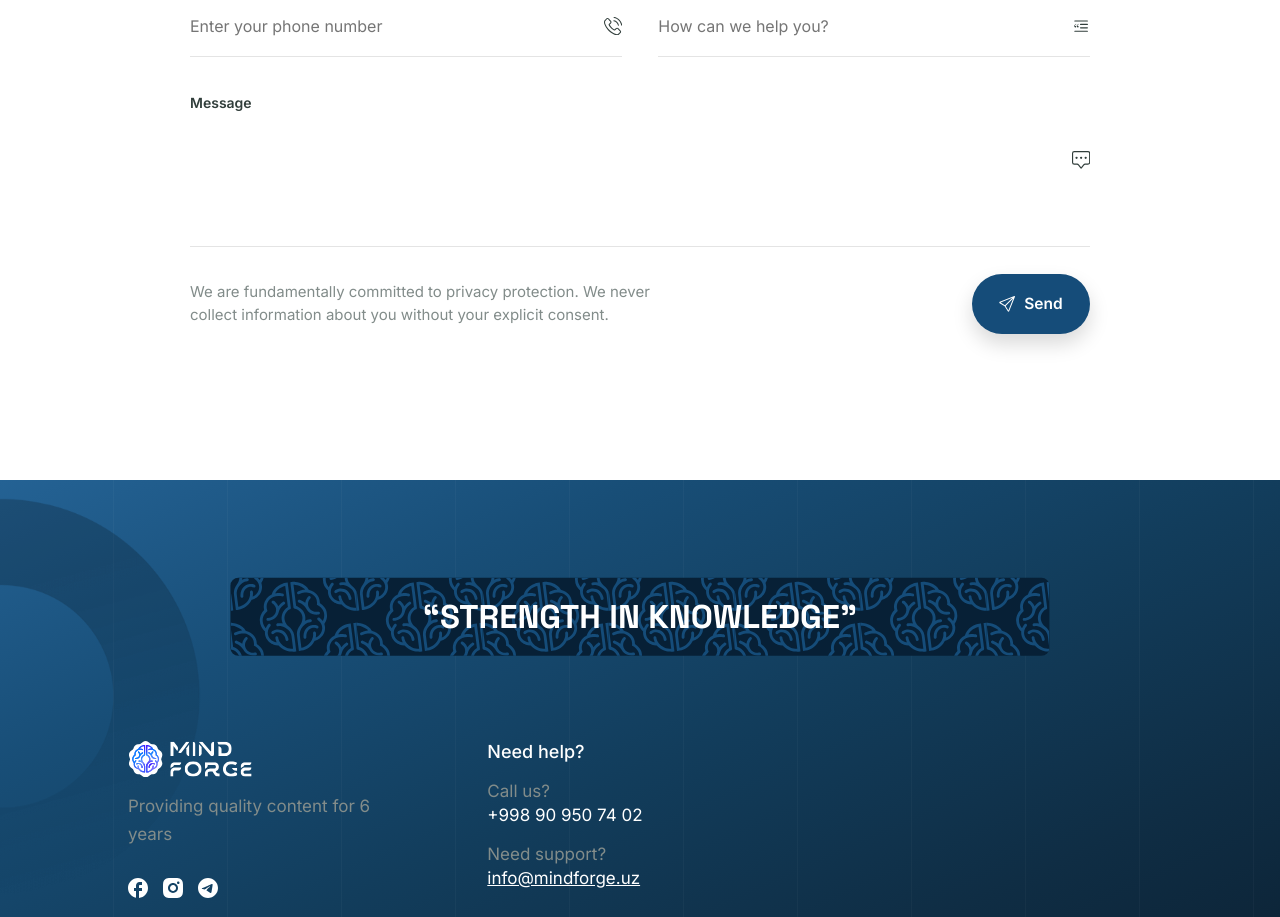
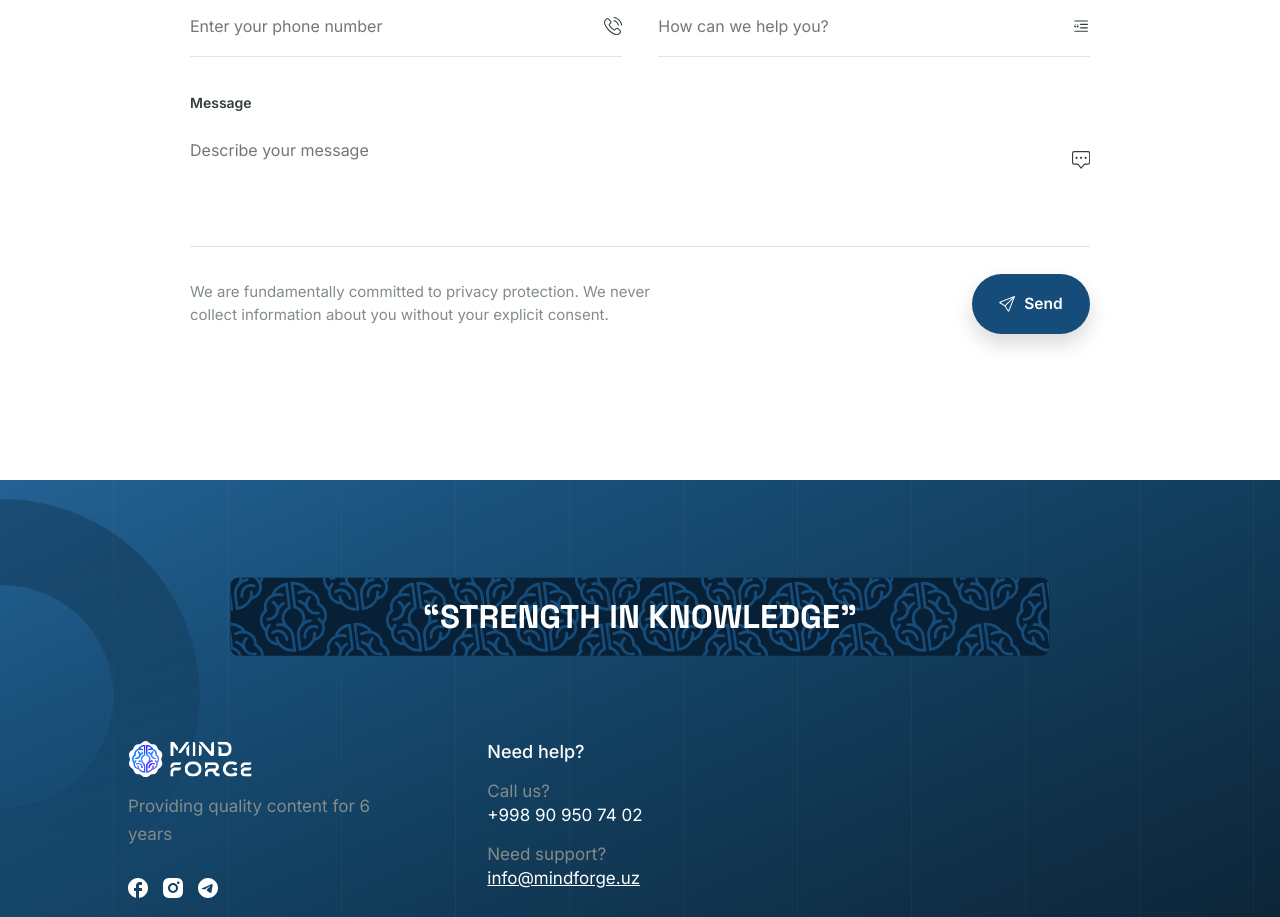
Before and after one commit to Xondamir-coder/mindforge, a Vue app: page / in a window 1280 px wide. Shown: the part 9240-10157 px from the top of the page. Built offline with nearby package versions, Linux system fonts and the light colour scheme.

Commit message:
some fixes

```diff
--- a/src/components/Contacts.vue
+++ b/src/components/Contacts.vue
@@ -15,7 +15,11 @@
 							:required="content.isRequired"
 							v-model="data[content.name]"
 							@input="validateInput" />
-						<textarea class="form__input" v-else :placeholder="content.desc">
+						<textarea
+							class="form__input"
+							v-else
+							:placeholder="content.desc"
+							v-model="data.message">
 						</textarea>
 						<component class="form__icon" :is="content.icon" />
 						<IconError class="form__icon-validity form__icon-invalid" />
@@ -101,6 +105,7 @@ const data = ref({
 
 const validateInput = e => {
 	const isTelInput = e.target.type === 'tel';
+	if (e.inputType === 'deleteContentBackward') return;
 	if (isTelInput) {
 		const telValue = e.data;
 		const isValid = /^[0-9 +]+$/.test(telValue);
@@ -111,9 +116,7 @@ const submitForm = () => {
 	Object.keys(data.value).forEach(key => {
 		data.value[key] = data.value[key].trim();
 	});
-	console.log(data.value);
 	if (!data.value.name || !data.value.email || !data.value.tel) return;
-	console.log(data.value);
 };
 </script>
 
```
